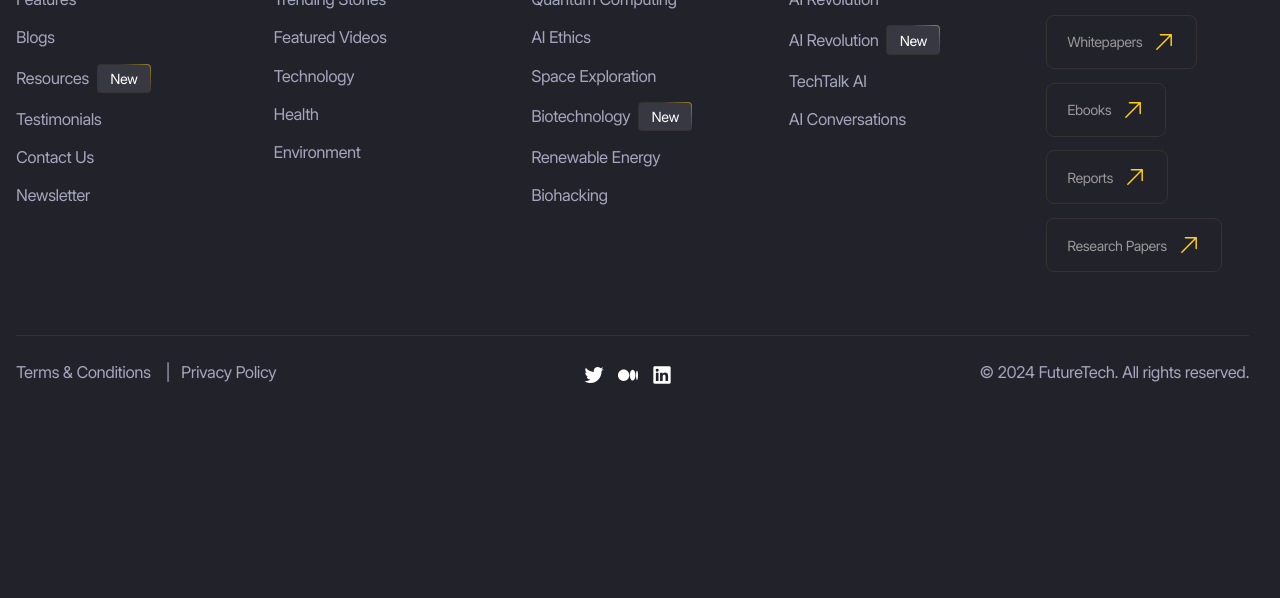
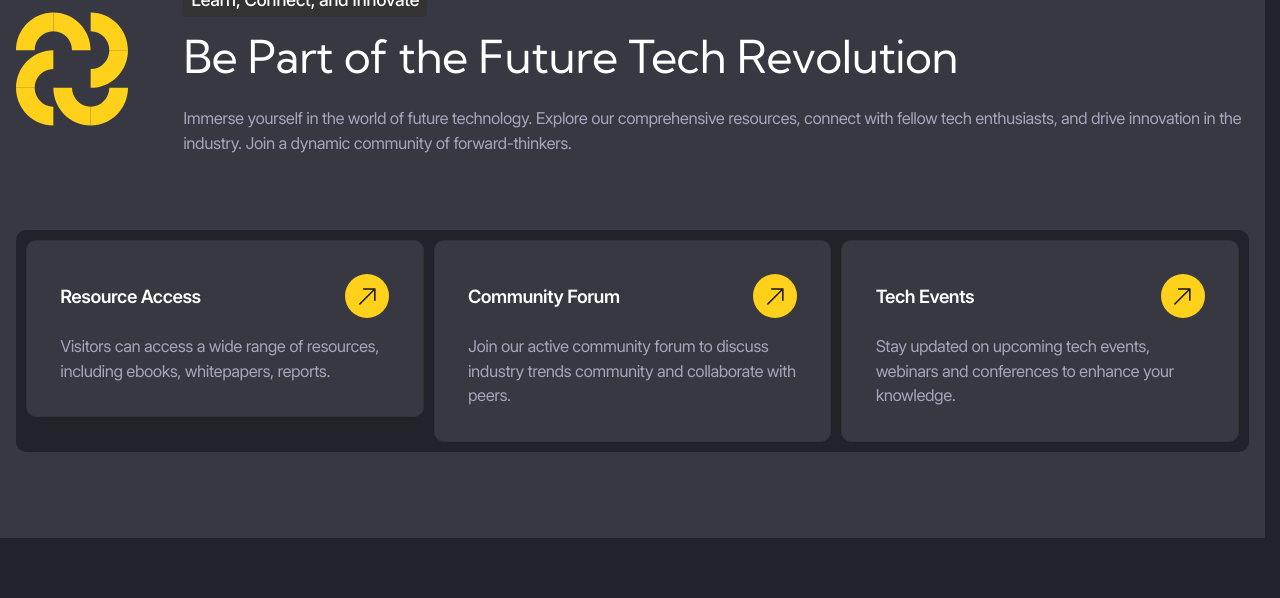
Before and after one commit to Iunnicova/js-test-project, a website with bundled scripts: page news.html in a window 1280 px wide. Shown: the part 4363-4961 px from the top of the page. Before the commit the page ends 4772 px from the top, so only its background shows below. Built offline with nearby package versions, Linux system fonts and the light colour scheme.

Commit message:
fiat: news.html section "about-title"

```diff
--- a/news.html
+++ b/news.html
@@ -1250,6 +1250,52 @@
           </ul>
         </div>
       </section>
+
+       <section class="about" aria-labelledby="about-title">
+      <div class="about__inner container">
+        <header class="about__header">
+          <img
+            class="about__icon"
+            src="./images/about/icon.svg"
+            alt=""
+            width="150" height="150" loading="lazy"
+          />
+          <div class="about__info">
+            <p class="about__subtitle tag">Learn, Connect, and Innovate</p>
+            <h2 class="about__title" id="about-title">Be Part of the Future Tech Revolution</h2>
+          </div>
+          <div class="about__description">
+            <p>Immerse yourself in the world of future technology. Explore our comprehensive resources, connect with fellow tech enthusiasts, and drive innovation in the industry. Join a dynamic community of forward-thinkers.</p>
+          </div>
+        </header>
+        <ul class="about__list">
+          <li class="about__item">
+            <a class="about-card tile" href="/">
+              <h3 class="about-card__title circle-icon">Resource Access</h3>
+              <div class="about-card__description">
+                <p>Visitors can access a wide range of resources, including ebooks, whitepapers, reports.</p>
+              </div>
+            </a>
+          </li>
+          <li class="about__item">
+            <a class="about-card tile" href="/">
+              <h3 class="about-card__title circle-icon">Community Forum</h3>
+              <div class="about-card__description">
+                <p>Join our active community forum to discuss industry trends community and collaborate with peers.</p>
+              </div>
+            </a>
+          </li>
+          <li class="about__item">
+            <a class="about-card tile" href="/">
+              <h3 class="about-card__title circle-icon">Tech Events</h3>
+              <div class="about-card__description">
+                <p>Stay updated on upcoming tech events, webinars and conferences to enhance your knowledge.</p>
+              </div>
+            </a>
+          </li>
+        </ul>
+      </div>
+    </section>
     </main>
 
     <footer>
```
